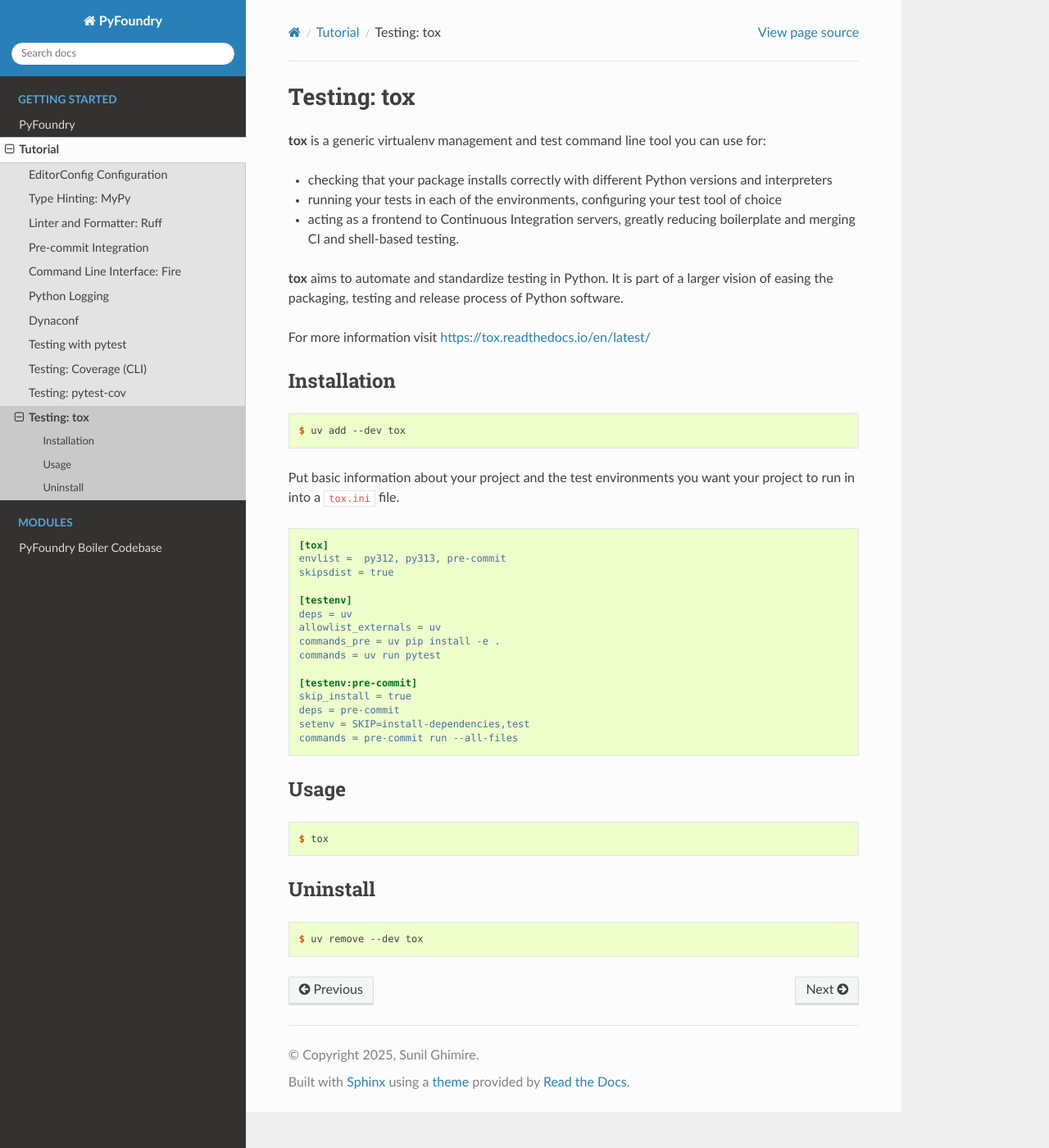
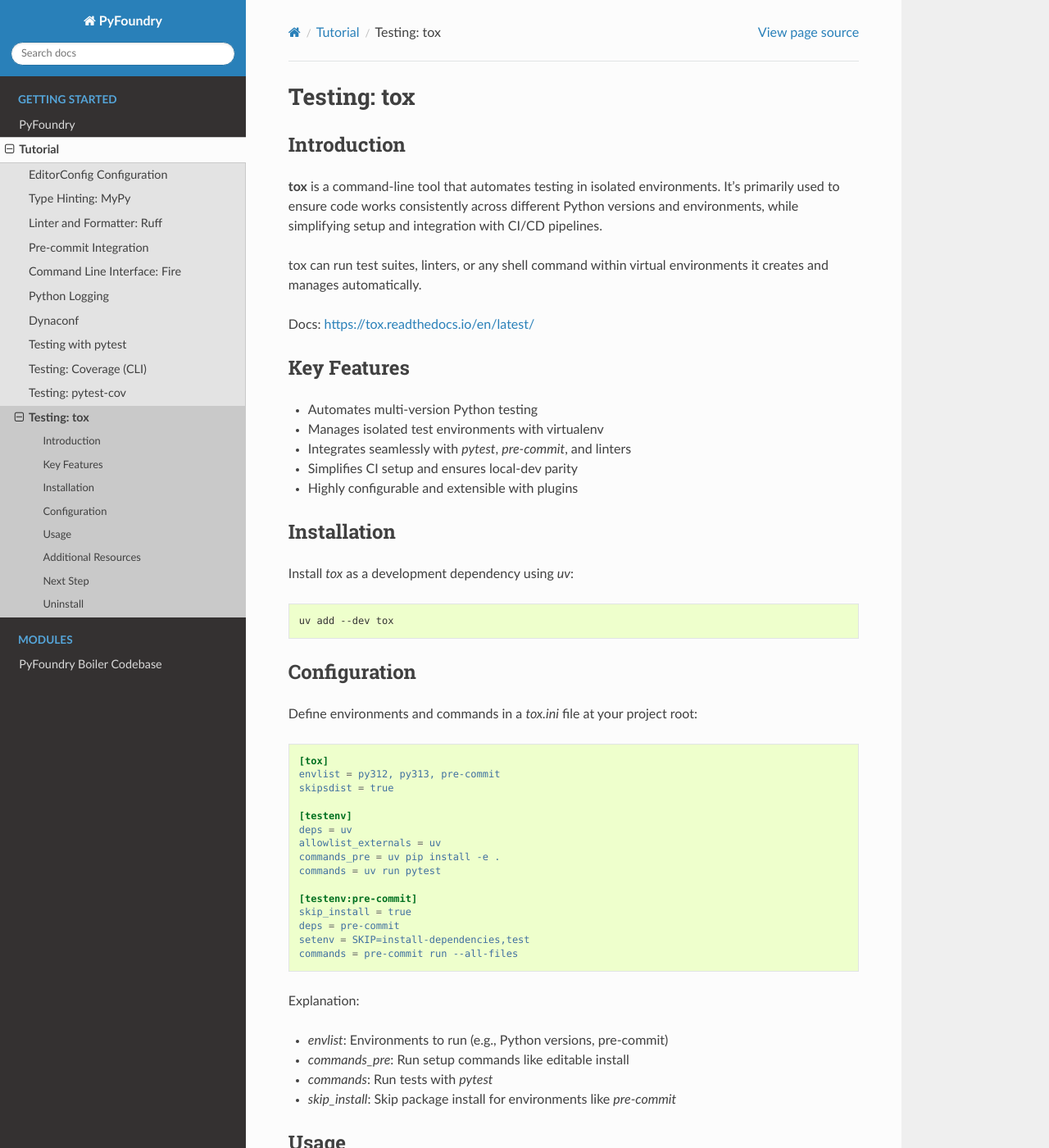
Before and after one commit to sunil-fm/FusePyStarter, a Sphinx documentation site: the page built from docs/setup/tox.rst, in a window 1280 px wide and 1400 px high. Shown: the whole window at 82% size. Built offline with Sphinx 7.4.7 and the Read the Docs theme 3.1.0, drawn with Linux system fonts in a browser that asks for light colours; pages that are not in the unit, such as notebooks, are missing from menus; some of the changed text lies outside the part shown.

Commit message:
docs(tox): restructure tox - Introduction - Key Features - Installation - Configuration - Usage - Additional Resources - Next Step - Uninstall

```diff
--- a/docs/setup/tox.rst
+++ b/docs/setup/tox.rst
@@ -2,33 +2,42 @@
 Testing: tox
 ============
 
-**tox** is a generic virtualenv management and test command line tool you can use for:
+Introduction
+------------
 
-* checking that your package installs correctly with different Python versions and
-  interpreters
-* running your tests in each of the environments, configuring your test tool of choice
-* acting as a frontend to Continuous Integration servers, greatly reducing boilerplate
-  and merging CI and shell-based testing.
+**tox** is a command-line tool that automates testing in isolated environments. It’s primarily used to ensure code works consistently across different Python versions and environments, while simplifying setup and integration with CI/CD pipelines.
 
-**tox** aims to automate and standardize testing in Python. It is part of a larger
-vision of easing the packaging, testing and release process of Python software.
+tox can run test suites, linters, or any shell command within virtual environments it creates and manages automatically.
 
-For more information visit https://tox.readthedocs.io/en/latest/
+Docs: https://tox.readthedocs.io/en/latest/
+
+Key Features
+------------
+
+- Automates multi-version Python testing
+- Manages isolated test environments with virtualenv
+- Integrates seamlessly with `pytest`, `pre-commit`, and linters
+- Simplifies CI setup and ensures local-dev parity
+- Highly configurable and extensible with plugins
 
 Installation
 ------------
 
+Install `tox` as a development dependency using `uv`:
+
 .. code-block:: console
 
-    $ uv add --dev tox
+    uv add --dev tox
 
-Put basic information about your project and the test environments you want your project
-to run in into a ``tox.ini`` file.
+Configuration
+-------------
+
+Define environments and commands in a `tox.ini` file at your project root:
 
 .. code-block:: ini
 
     [tox]
-    envlist =  py312, py313, pre-commit
+    envlist = py312, py313, pre-commit
     skipsdist = true
 
     [testenv]
@@ -43,16 +52,57 @@ to run in into a ``tox.ini`` file.
     setenv = SKIP=install-dependencies,test
     commands = pre-commit run --all-files
 
+Explanation:
+
+- `envlist`: Environments to run (e.g., Python versions, pre-commit)
+- `commands_pre`: Run setup commands like editable install
+- `commands`: Run tests with `pytest`
+- `skip_install`: Skip package install for environments like `pre-commit`
+
 Usage
 -----
 
+Run all defined environments:
+
 .. code-block:: console
 
-    $ tox
+    tox
+
+Run a specific environment (e.g., pre-commit only):
+
+.. code-block:: console
+
+    tox -e pre-commit
+
+Run multiple environments:
+
+.. code-block:: console
+
+    tox -e py312,pre-commit
+
+View the full configuration and environment list:
+
+.. code-block:: console
+
+    tox -av
+
+Additional Resources
+--------------------
+
+- Official Docs: https://tox.readthedocs.io/
+- GitHub: https://github.com/tox-dev/tox
+- tox plugins: https://tox.readthedocs.io/en/latest/plugins.html
+
+Next Step
+---------
+
+Set up **Sphinx** for generating clean, versioned project documentation. Sphinx is highly extensible and integrates with `reStructuredText`, `Markdown`, and docstring introspection.
 
 Uninstall
 ---------
 
+To remove tox:
+
 .. code-block:: console
 
-    $ uv remove --dev tox
+    uv remove --dev tox
```
